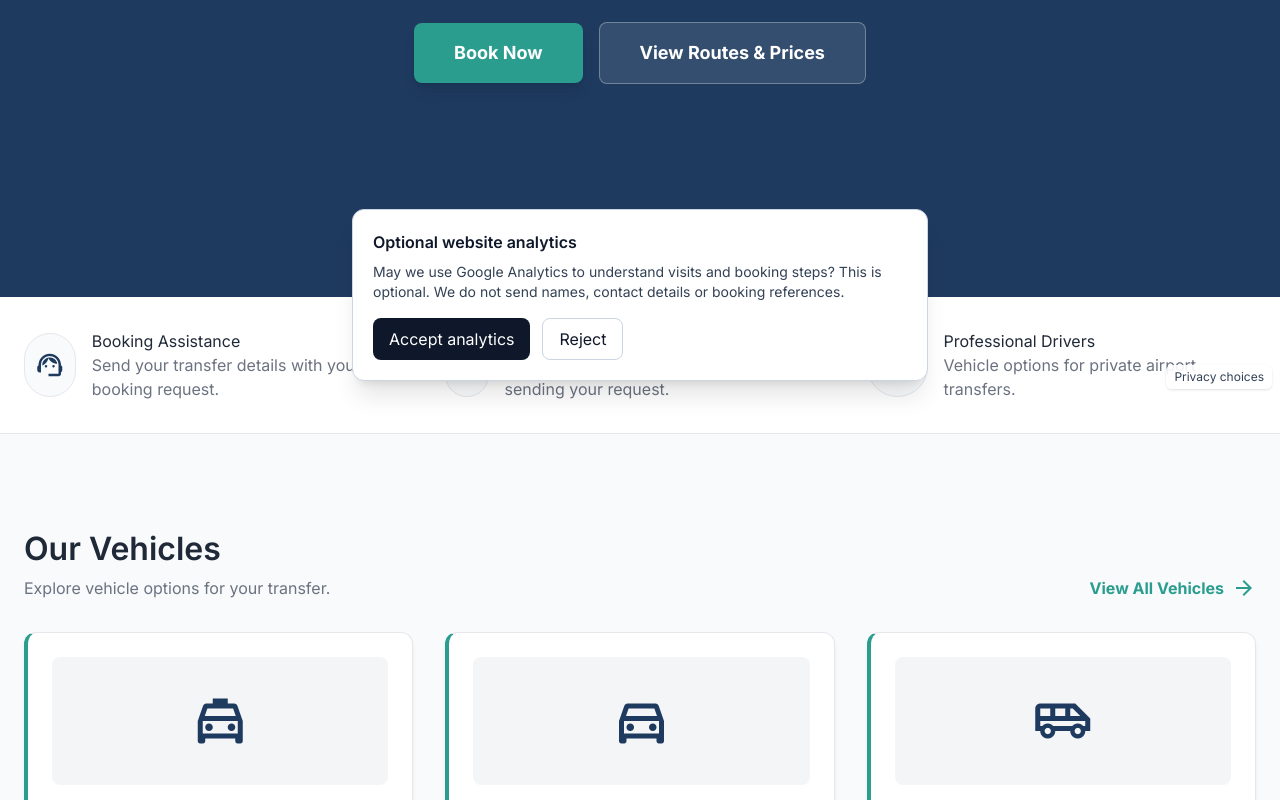
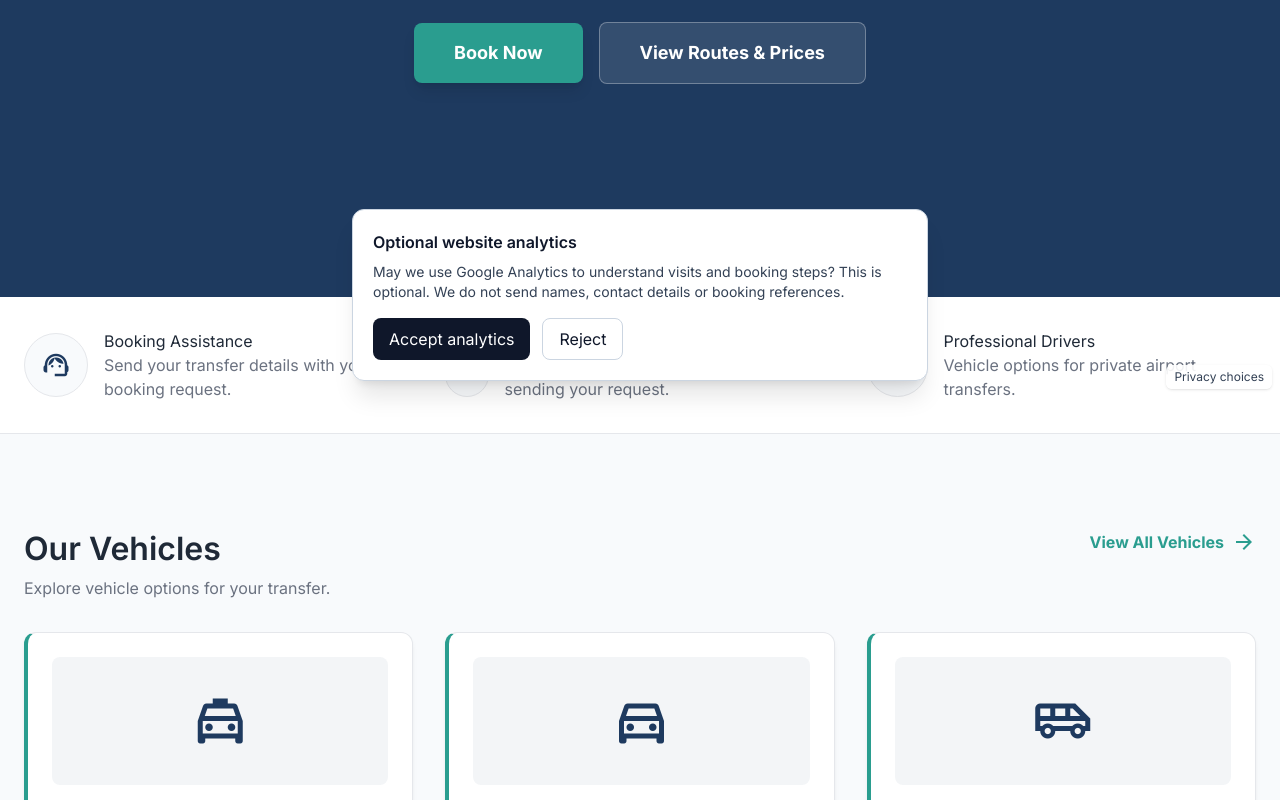
Before and after one commit to Alisnmez/vip-transfer-dalaman, a React (Vite) app in the folder frontend/: page / in a window 1280 px wide. Shown: the part 403-1203 px from the top of the page. Built offline with nearby package versions, Linux system fonts and the light colour scheme; no server answers.

Commit message:
fix: make homepage feature rows and vehicle heading responsive at 320px

```diff
--- a/frontend/src/pages/public/HomePage.tsx
+++ b/frontend/src/pages/public/HomePage.tsx
@@ -37,8 +37,8 @@ export function HomePage() {
       <section className="py-stack-lg bg-white border-b border-outline">
         <div className="max-w-container-max mx-auto px-gutter">
           <div className="grid grid-cols-1 md:grid-cols-3 gap-stack-lg">
-            <div className="flex items-center gap-stack-md group">
-              <div className="w-16 h-16 rounded-full bg-background flex items-center justify-center border border-outline group-hover:border-secondary transition-all">
+            <div className="flex min-w-0 items-center gap-stack-md group">
+              <div className="w-16 h-16 shrink-0 rounded-full bg-background flex items-center justify-center border border-outline group-hover:border-secondary transition-all">
                 <span translate="no" className="material-symbols-outlined text-primary text-3xl">
                   support_agent
                 </span>
@@ -84,7 +84,7 @@ export function HomePage() {
 
       <section className="py-24 bg-background">
         <div className="max-w-container-max mx-auto px-gutter">
-          <div className="flex justify-between items-end mb-stack-lg">
+          <div className="flex flex-col gap-4 sm:flex-row sm:justify-between sm:items-end mb-stack-lg">
             <div>
               <h2 className="font-headline-lg text-headline-lg text-on-surface">
                 Our Vehicles
@@ -93,7 +93,7 @@ export function HomePage() {
                 Explore vehicle options for your transfer.
               </p>
             </div>
-            <Link className="text-secondary font-bold flex items-center gap-2 group" to="/vehicles">
+            <Link className="text-secondary font-bold flex items-center gap-2 group self-start shrink-0" to="/vehicles">
               View All Vehicles
               <span translate="no" className="material-symbols-outlined group-hover:translate-x-1 transition-transform">
                 arrow_forward
```
